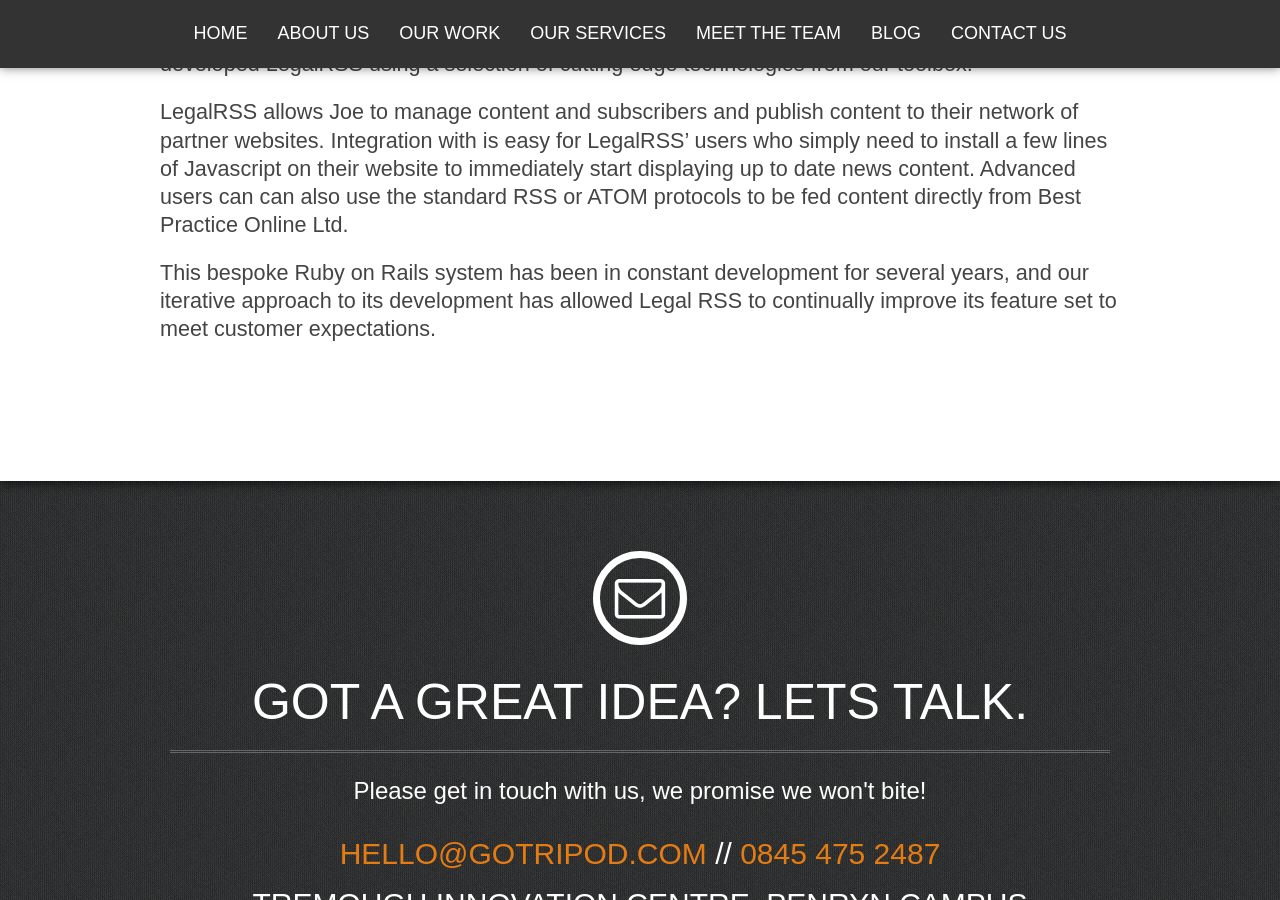
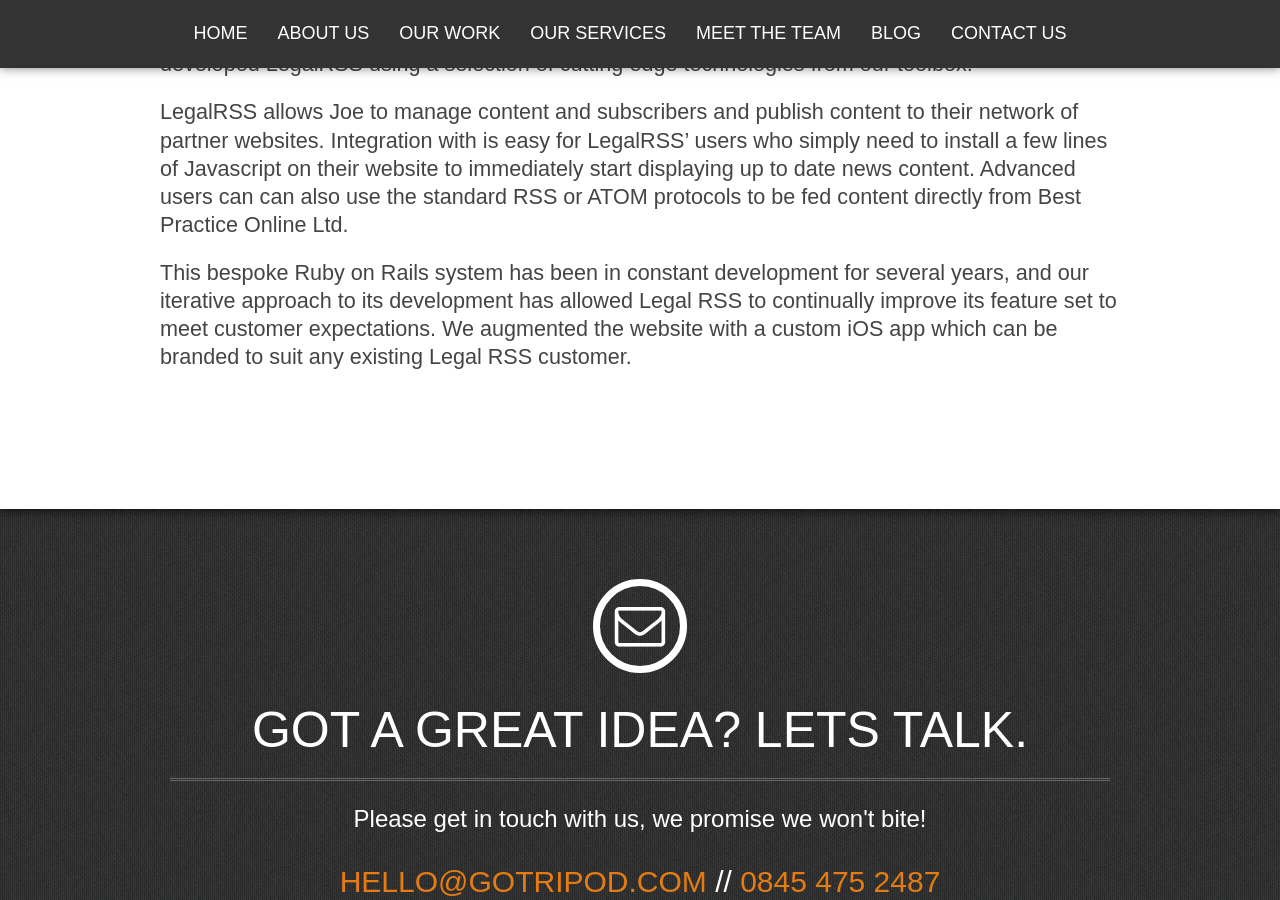
Before and after one commit to gotripod/gotripod.github.io, a Jekyll site: the page built from _case_studies/legal-rss.md, in a window 1280 px wide and 900 px high, scrolled down 440 px. Built offline with Jekyll 4.4.1, drawn with Linux system fonts in a browser that asks for light colours; some web fonts are replaced; Markdown is read by kramdown in place of the engine named in the settings.

Commit message:
Update legal-rss.md

```diff
--- a/_case_studies/legal-rss.md
+++ b/_case_studies/legal-rss.md
@@ -13,4 +13,4 @@
 LegalRSS allows Joe to manage content and subscribers and publish content to their network of partner websites.
 Integration with is easy for LegalRSS’ users who simply need to install a few lines of Javascript on their website to immediately start displaying up to date news content. Advanced users can can also use the standard RSS or ATOM protocols to be fed content directly from Best Practice Online Ltd.
 
-This bespoke Ruby on Rails system has been in constant development for several years, and our iterative approach to its development has allowed Legal RSS to continually improve its feature set to meet customer expectations.
+This bespoke Ruby on Rails system has been in constant development for several years, and our iterative approach to its development has allowed Legal RSS to continually improve its feature set to meet customer expectations. We augmented the website with a custom iOS app which can be branded to suit any existing Legal RSS customer.
```
